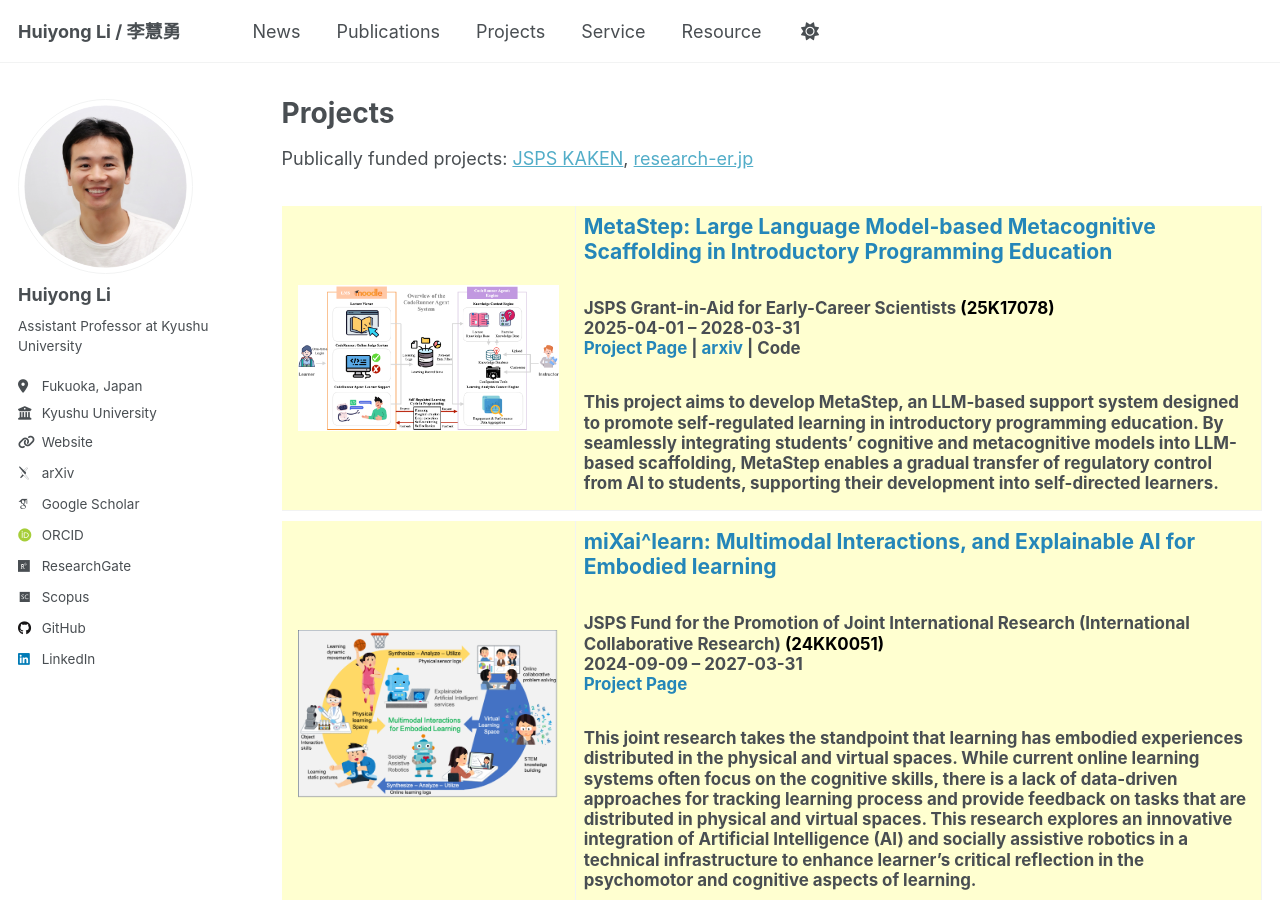
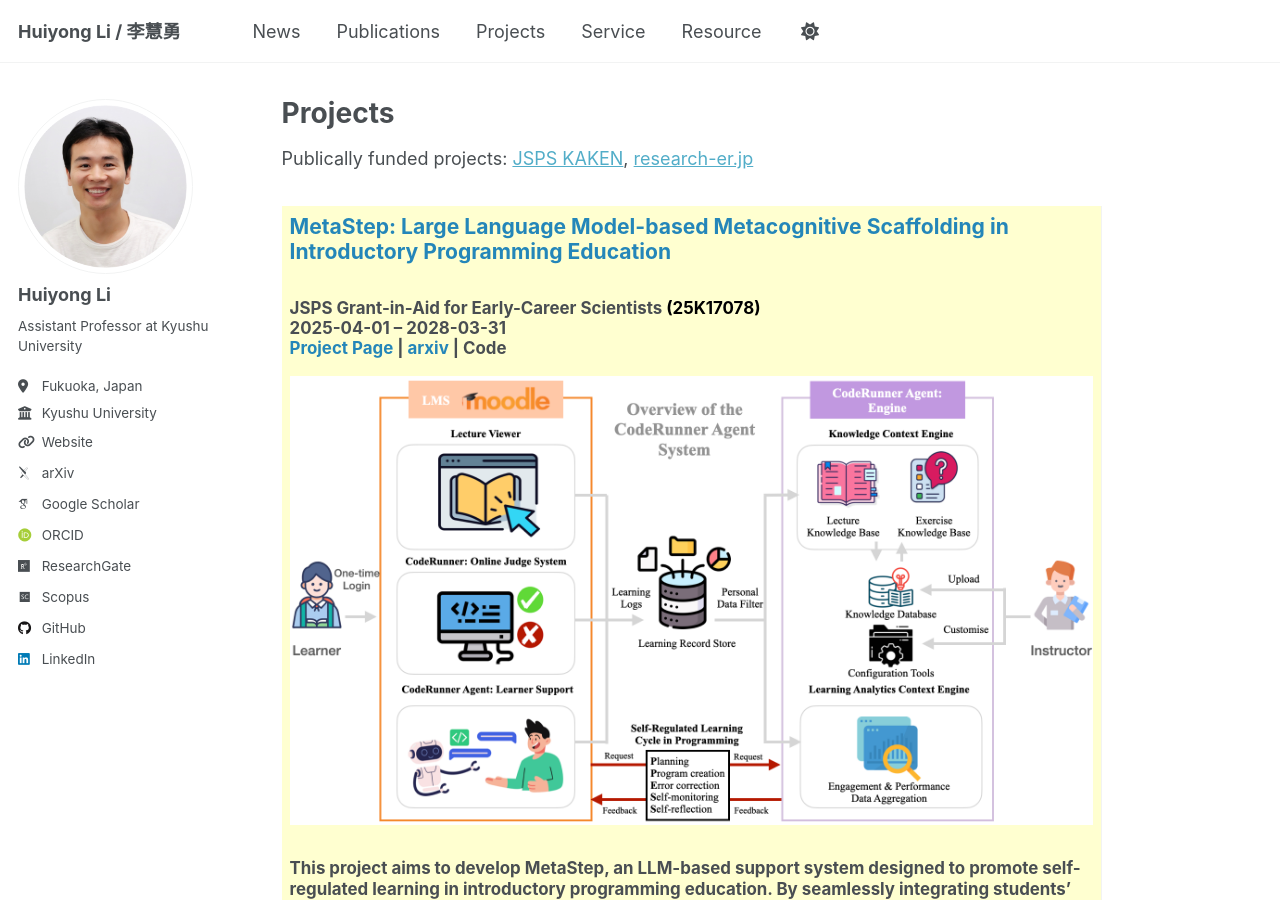
Before and after one commit to li-huiyong/li-huiyong.github.io, a Jekyll site: the page built from _pages/projects.md, in a window 1280 px wide and 900 px high. Built offline with Jekyll 4.4.1, drawn with Linux system fonts in a browser that asks for light colours; some web fonts are replaced.

Commit message:
update image locations

```diff
--- a/_pages/projects.md
+++ b/_pages/projects.md
@@ -14,7 +14,7 @@
 <!---  New html page  -->
 <table style="width:100%;border:0px;border-spacing:0px 10px;border-collapse:separate;margin-right:auto;margin-left:auto;"><tbody>
 <tr bgcolor="#ffffd0">
-      <td style="padding:16px;width:30%;vertical-align:middle">
+     <!---   <td style="padding:16px;width:30%;vertical-align:middle">
           <img src="/images/coderunner-agent.png" width="100%">
       </td>
       <td style="padding:8px;width:70%;vertical-align:middle">
@@ -37,7 +37,31 @@
         <h2>
 This project aims to develop MetaStep, an LLM-based support system designed to promote self-regulated learning in introductory programming education. By seamlessly integrating students’ cognitive and metacognitive models into LLM-based scaffolding, MetaStep enables a gradual transfer of regulatory control from AI to students, supporting their development into self-directed learners.
         </h2>
+      </td> -->
+
+      <td style="padding:8px;width:100%;vertical-align:middle">
+        <h1>
+	  <a href="https://li-huiyong.github.io/MetaStep" target="_blank" style="font-weight: bold; text-decoration: none; color: #2486b9;">
+	      MetaStep: Large Language Model-based Metacognitive Scaffolding in Introductory Programming Education
+	  </a>
+        </h1>
+        <h2 tyle="color: gray">
+	  JSPS Grant-in-Aid for Early-Career Scientists <a href="https://kaken.nii.ac.jp/ja/grant/KAKENHI-PROJECT-25K17078/" style="text-decoration: none; color: black;">(25K17078)</a>
+	  <br>
+	  2025-04-01 – 2028-03-31
+	  <br>
+	  <a href="https://li-huiyong.github.io/MetaStep" style="text-decoration: none; color: #2486b9;">Project Page</a>
+	  |
+          <a href="https://doi.org/10.48550/arXiv.2504.03068" style="text-decoration: none; color: #2486b9;">arxiv</a>
+          | Code
+	</h2>
+        <p></p>
+        <img src="/images/coderunner-agent.png" alt="Project Image" style="width:100%; vertical-align:middle;">
+        <h2>
+This project aims to develop MetaStep, an LLM-based support system designed to promote self-regulated learning in introductory programming education. By seamlessly integrating students’ cognitive and metacognitive models into LLM-based scaffolding, MetaStep enables a gradual transfer of regulatory control from AI to students, supporting their development into self-directed learners.
+        </h2>
       </td>
+
 </tr>
 
 <tr bgcolor="#ffffd0">
```
